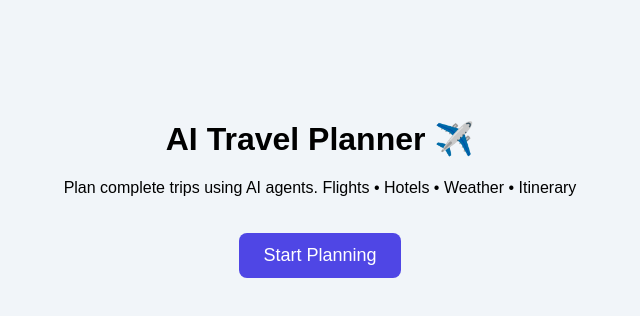
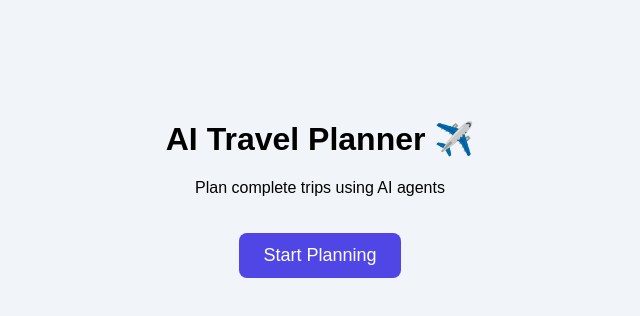
Before and after one commit to Pudamya/ai-travel-agent, a React app in the folder frontend/: page / in a window 1280 px wide. Shown: the top 316 px of the page, without its empty margins (320-960 px from the left). Built offline with nearby package versions, Linux system fonts and the light colour scheme; the HTML template or start-up script is replaced by a standard one.

Commit message:
Content changes

```diff
--- a/frontend/src/pages/Home.jsx
+++ b/frontend/src/pages/Home.jsx
@@ -9,8 +9,7 @@ return(
 <h1>AI Travel Planner ✈️</h1>
 
 <p>
-Plan complete trips using AI agents.
-Flights • Hotels • Weather • Itinerary
+Plan complete trips using AI agents
 </p>
 
 <Link to="/planner">
```
